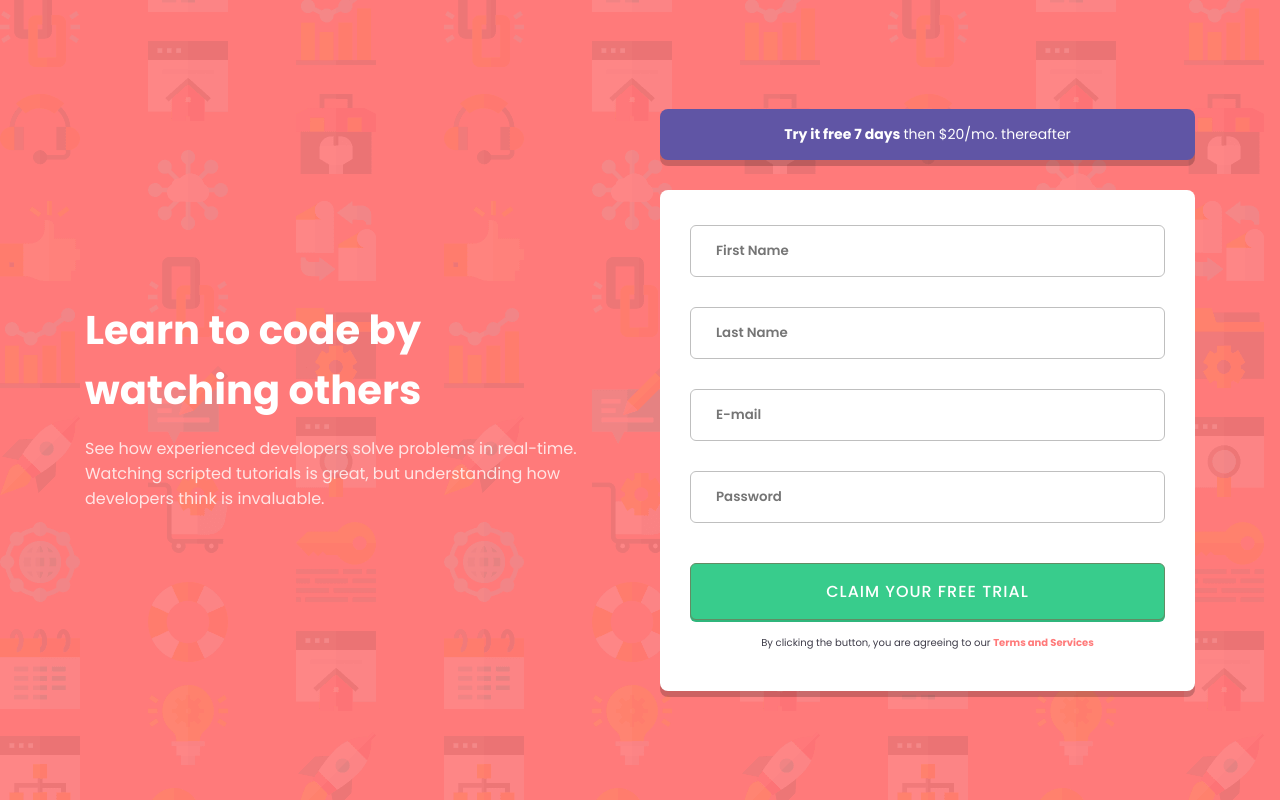
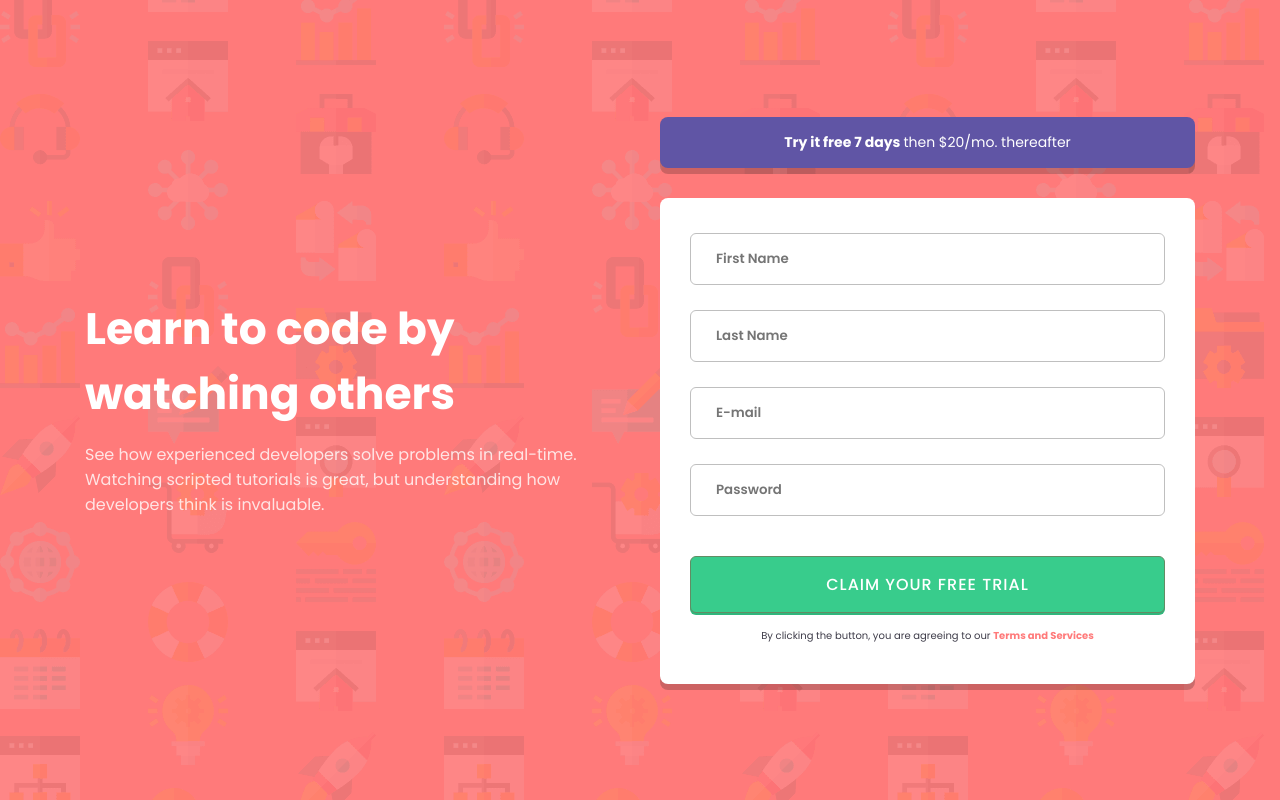
Before and after one commit to kacpergumieniuk/SignupForm, a plain HTML site: page index.html in a window 1280 px wide. Drawn offline with Linux system fonts and the light colour scheme.

Commit message:
Small fixes

```diff
--- a/styles/style.scss
+++ b/styles/style.scss
@@ -36,7 +36,7 @@ body {
     padding: 0 20px;
 
     h1 {
-      font-size: 40px;
+      font-size: 44px;
       margin-bottom: 10px;
     }
 
@@ -78,7 +78,7 @@ body {
       .input-form {
         position: relative;
         padding: 5px 0;
-        margin-bottom: 20px;
+        margin-bottom: 15px;
 
         .input {
           font-family: 'Poppins', sans-serif;
```
Also changed, not shown: styles/style.css.
